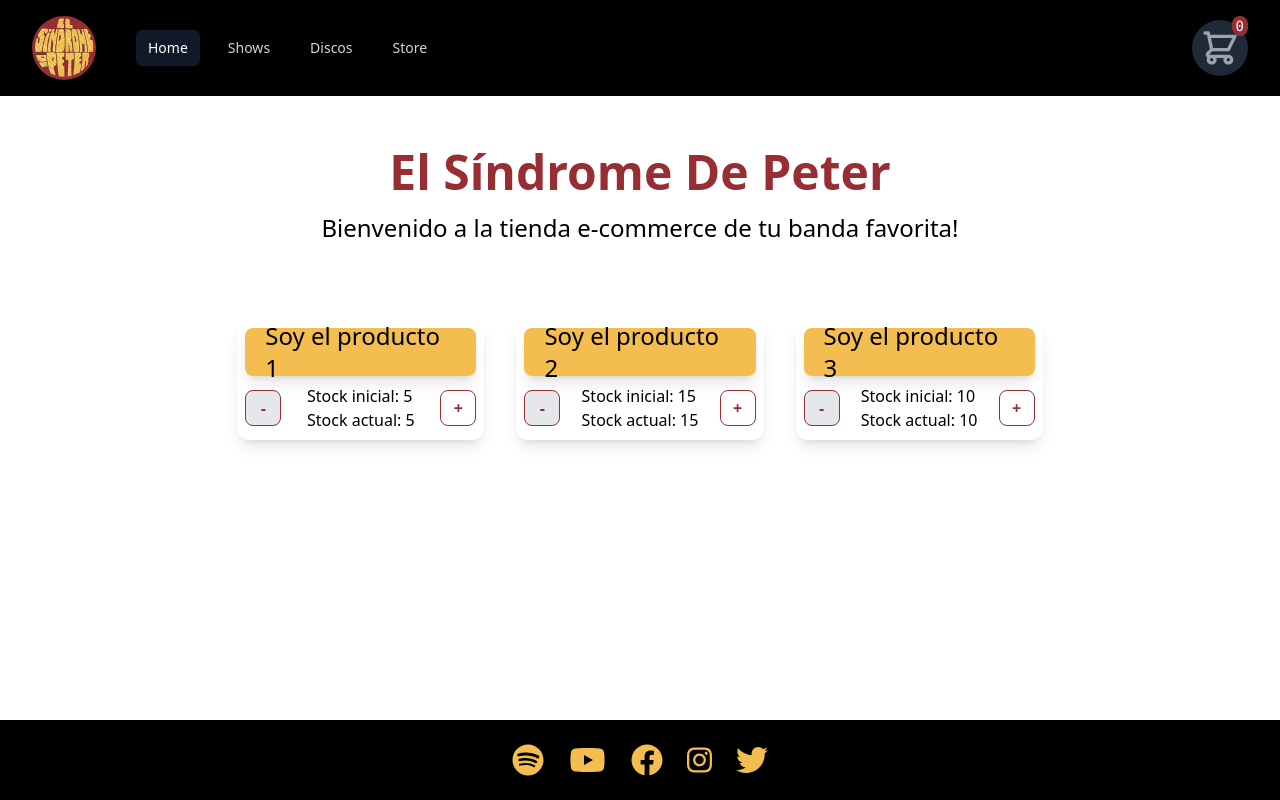
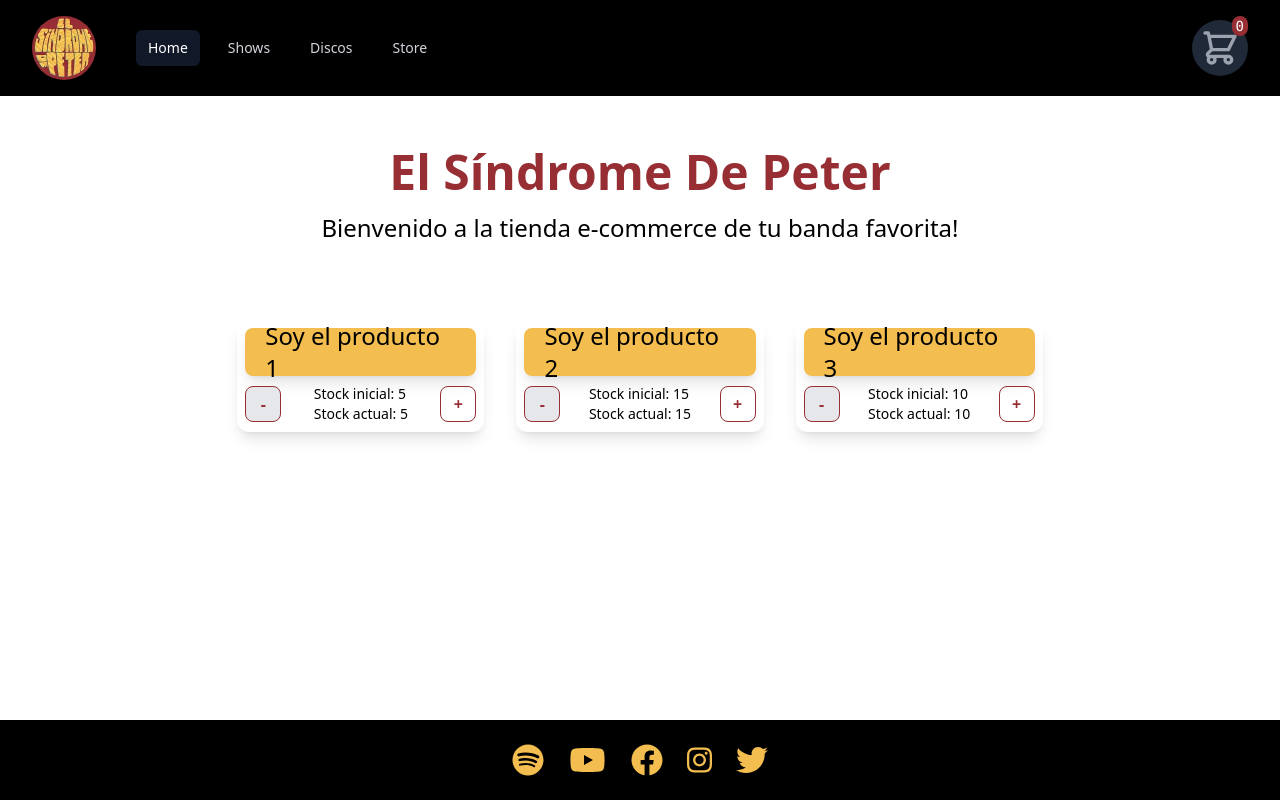
Before and after one commit to EzequielPetrone/Store_ESDP, a React (Create React App) app: page / in a window 1280 px wide. Built offline with nearby package versions, Linux system fonts and the light colour scheme.

Commit message:
Optimiza fx props

```diff
--- a/src/App.js
+++ b/src/App.js
@@ -28,8 +28,7 @@ export default function App() {
         </section>
         <section className="my-4">
           <ItemListContainer arrayProd={productos}
-            sumCounter={()=>setCounter(counter + 1)}
-            resCounter={()=>setCounter(counter <= 0 ? 0 : counter - 1)}
+            updateCounter={(n)=>setCounter(Math.max(counter + n, 0))}
           />
         </section>
       </main>
--- a/src/components/ItemListContainer.js
+++ b/src/components/ItemListContainer.js
@@ -1,6 +1,6 @@
 import { useState, useEffect } from 'react';
 
-const ItemList = ({descripcion, stock, sumCounter, resCounter}) => {
+const ItemList = ({descripcion, stock, updateCounter}) => {
 
     const [stockItem, setStockItem] = useState(stock)
     const [minusBtnDisabled, setMinusBtnDisabled] = useState(null)
@@ -9,20 +9,18 @@ const ItemList = ({descripcion, stock, sumCounter, resCounter}) => {
     useEffect(() => {
         setMinusBtnDisabled(stockItem >= stock ? true : false)
         setPlusBtnDisabled(stockItem <= 0 ? true : false)
-    }, [stockItem])
+    }, [stockItem, stock])
 
     const minusBtn = () => {
-
         if (stockItem<stock) {
-            resCounter()
+            updateCounter(-1)
             setStockItem(stockItem + 1)
         }
     }
 
     const plusBtn = () => {
-
         if (stockItem>0) {
-            sumCounter()
+            updateCounter(1)
             setStockItem(stockItem - 1)
         }
     }
@@ -37,7 +35,7 @@ const ItemList = ({descripcion, stock, sumCounter, resCounter}) => {
                     disabled={minusBtnDisabled} onClick={minusBtn}>
                     -
                 </button>
-                <div>Stock inicial: {stock} <br/> Stock actual: {stockItem}</div>
+                <div className='text-sm'>Stock inicial: {stock} <br/> Stock actual: {stockItem}</div>
                 <button className="disabled:bg-gray-200 disabled:hover:bg-gray-200 disabled:hover:text-color-1 disabled:hover:border-color-1 bg-transparent hover:bg-color-1 text-color-1 font-semibold hover:text-white w-9 h-9 border border-color-1 hover:border-transparent rounded-lg"
                     disabled={plusBtnDisabled} onClick={plusBtn}>
                     +
@@ -47,15 +45,14 @@ const ItemList = ({descripcion, stock, sumCounter, resCounter}) => {
     )
 }
 
-const ItemListContainer = ({arrayProd, sumCounter , resCounter}) => {
+const ItemListContainer = ({arrayProd, updateCounter}) => {
     return (
         <>
             <div className="flex flex-col xl:flex-row items-center justify-center gap-y-6 p-6 gap-x-8">
                 {arrayProd.map(p => {
                     return (
                         <ItemList key={p.id} descripcion={p.descripcion}
-                            stock={p.stock} sumCounter={sumCounter} resCounter={resCounter}
-                        />
+                            stock={p.stock} updateCounter={updateCounter} />
                     )
                 })}
             </div>
```
